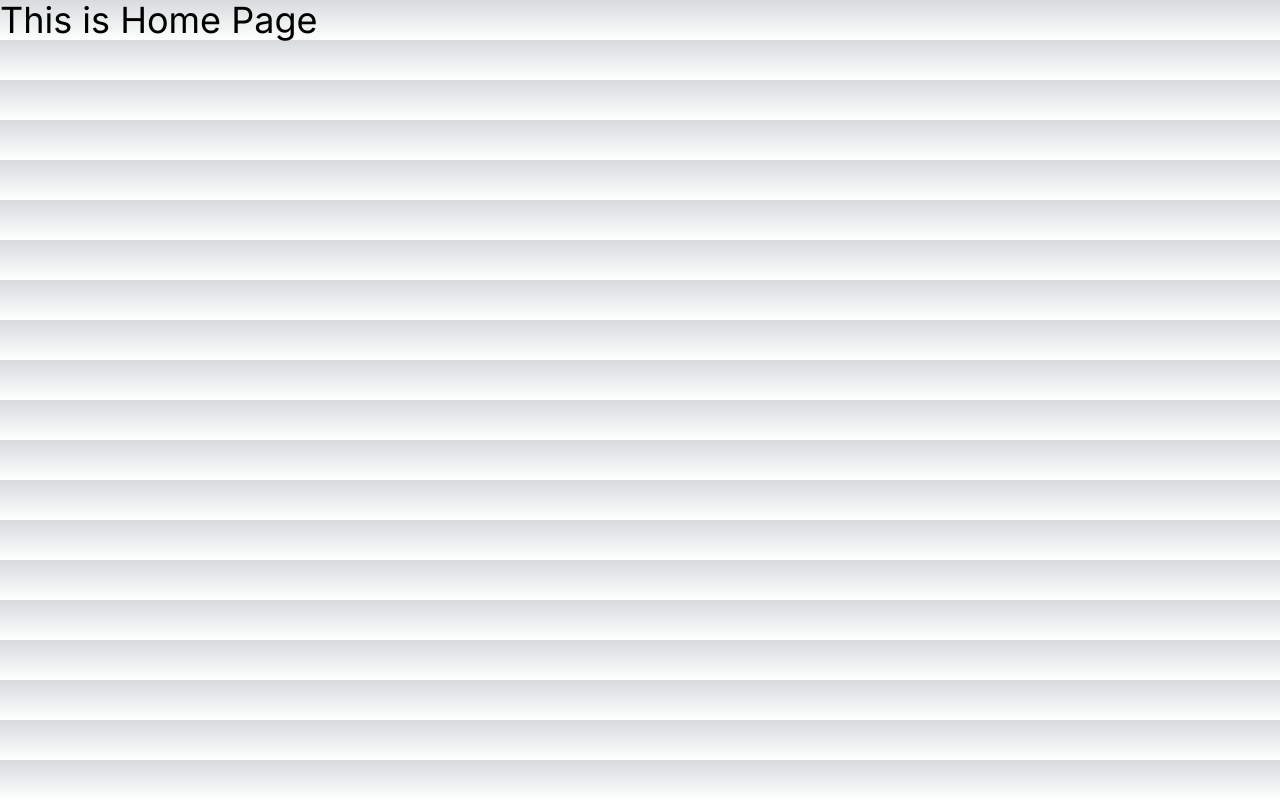
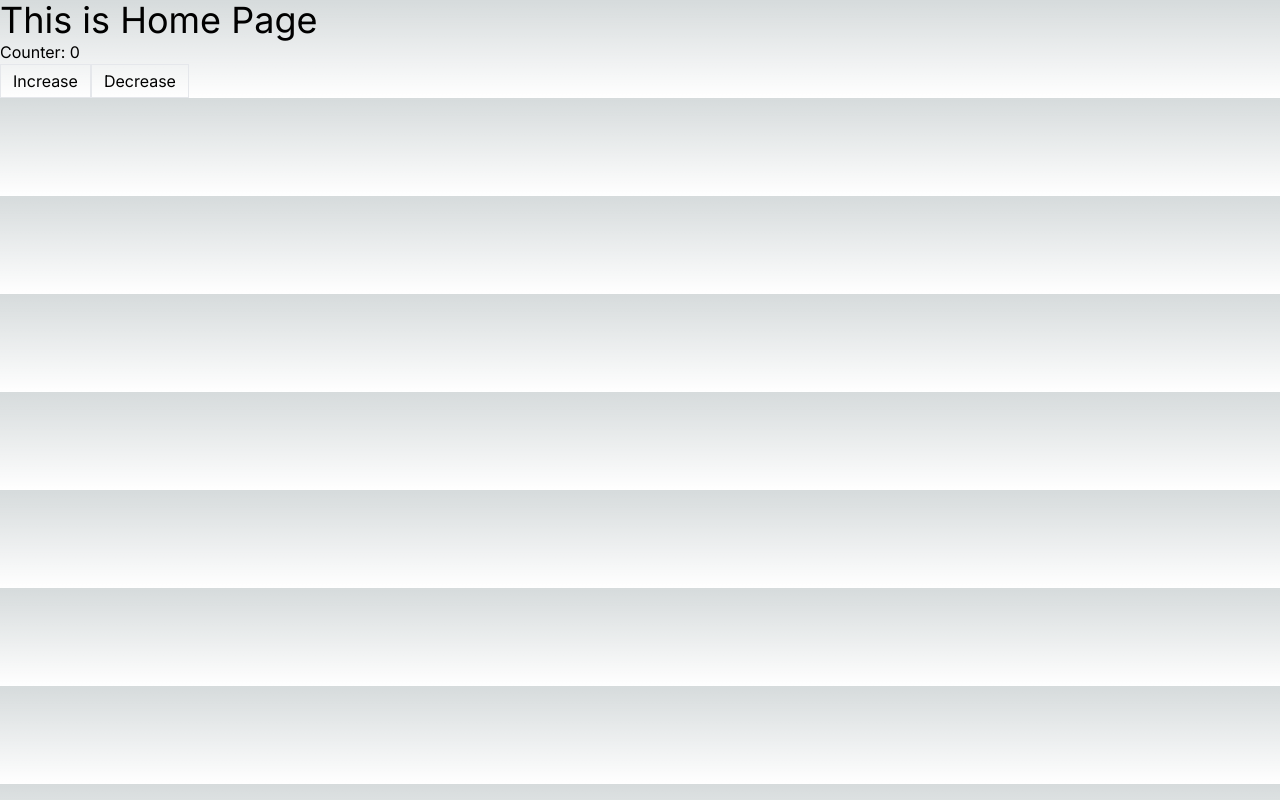
Before and after one commit to AM-Raju/frontend-missions-nextJS, a Next.js app in the folder 00. Mission 8/Module_F23.4/my-nextjs-app/: page / in a window 1280 px wide. Built offline with nearby package versions, Linux system fonts and the light colour scheme.

Commit message:
Module F23.7 Deep dive server component

```diff
--- a/00. Mission 8/Module_F23.4/my-nextjs-app/src/app/page.tsx
+++ b/00. Mission 8/Module_F23.4/my-nextjs-app/src/app/page.tsx
@@ -1,9 +1,16 @@
-import React from 'react';
+import Counter from "@/components/counter/Counter";
+
 
 const HomePage = () => {
+  console.log('check this.');
+
+
+
   return (
     <div>
+
       <h1 className='text-4xl'>This is Home Page</h1>
+      <Counter></Counter>
     </div>
   );
 };
--- /dev/null
+++ b/00. Mission 8/Module_F23.4/my-nextjs-app/src/components/counter/Counter.tsx
@@ -0,0 +1,15 @@
+"use client"
+import React, { useState } from 'react';
+
+const Counter = () => {
+      const [counter, setCounter] = useState(0)
+    return (
+        <div>
+            <p>Counter: {counter}</p>
+      <button className='border px-3 py-1' onClick={()=> setCounter(counter+1)}>Increase</button>
+      <button className='border px-3 py-1' onClick={()=> setCounter(counter-1)}>Decrease</button>
+        </div>
+    );
+};
+
+export default Counter;
```
